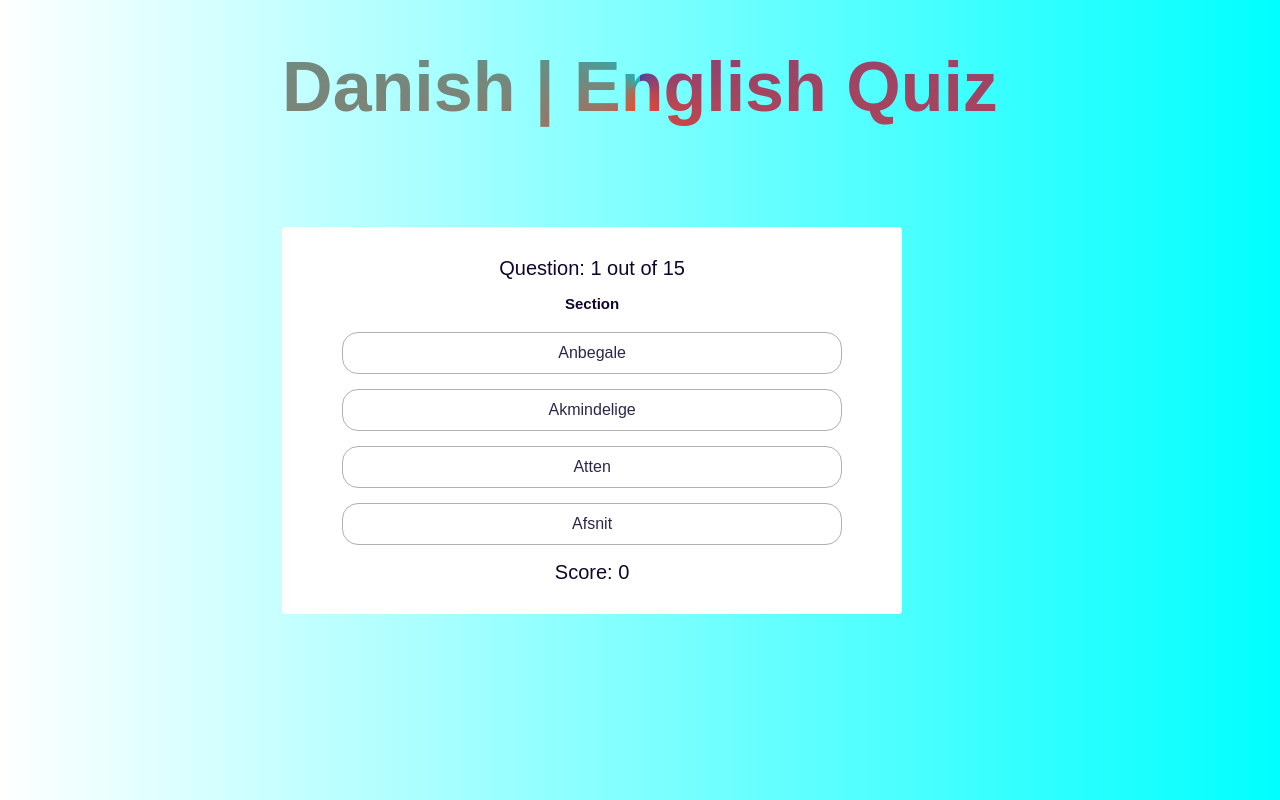
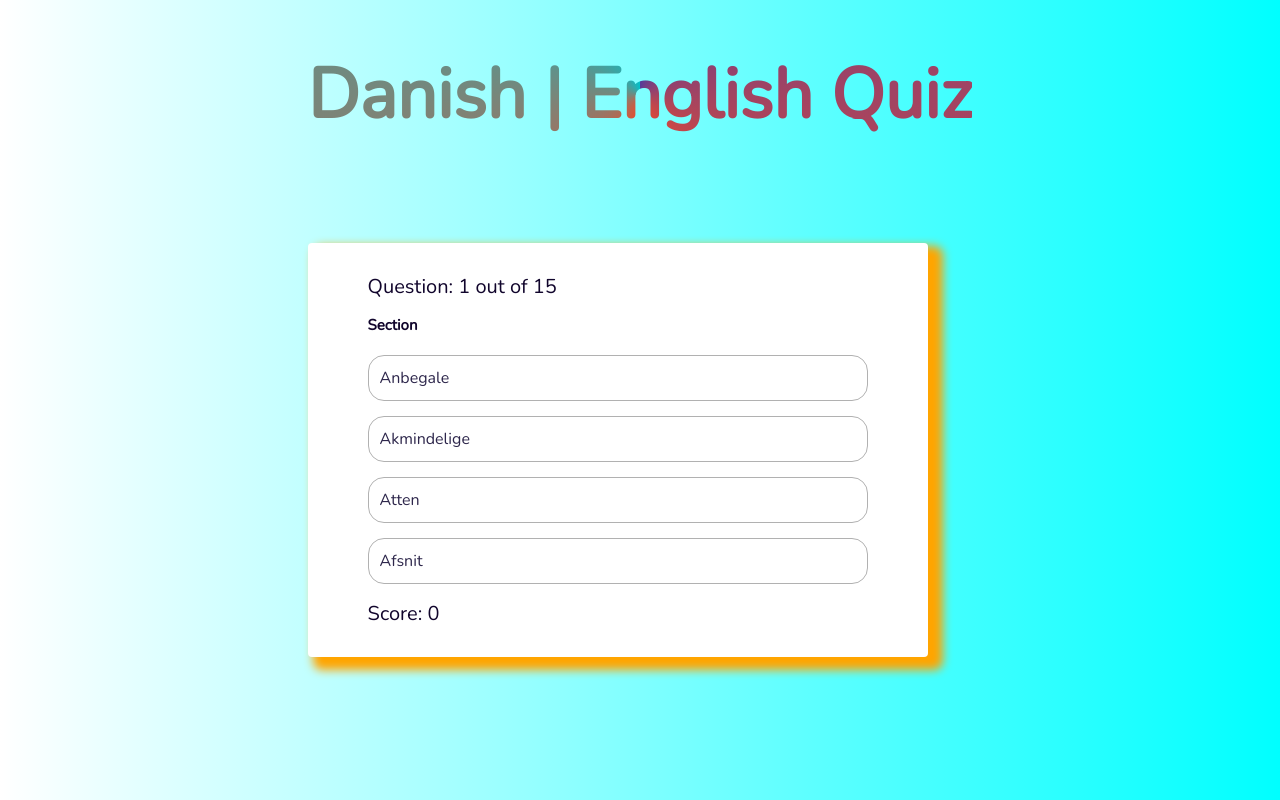
Before and after one commit to smithniels/clonelingo, a React (Create React App) app: page / in a window 1280 px wide. Built offline with nearby package versions, Linux system fonts and the light colour scheme.

Commit message:
tbh fonts just make things better

```diff
--- a/src/App.css
+++ b/src/App.css
@@ -1,9 +1,12 @@
+@import url('https://fonts.googleapis.com/css2?family=Nunito:wght@200;300;400&display=swap');;
+
 .App {
   text-align: center;
+
 }
 
 body {
-  font-family: 'Anek Malayalam', sans-serif;
+  font-family: 'Nunito','Anek Malayalam', sans-serif;
   background-image: linear-gradient(to left, cyan, white);
   color: #11052c;
   display: flex;
@@ -19,10 +22,11 @@ body {
   border-radius: 4px;
   margin-top: 100px;
   padding: 30px 60px;
-
-
+  position:relative;
+  box-shadow: 10px 8px 10px 5px orange;
 
 }
+
 
 ul {
   list-style: none;
@@ -55,7 +59,9 @@ ul {
   padding: 11px;
   margin-top: 15px;
   cursor: pointer;
+  position:relative;
 }
+
 
 .question-card ul .selected-answer {
   background: #ffd6ff;
--- a/src/App.js
+++ b/src/App.js
@@ -1,3 +1,9 @@
+// TODO: make font better
+// TODO: make text colors change depending on correct-ness
+// TODO: make the aesthetics "better"
+// TODO: randomize question order
+// TODO: probably should have question contained in a JSON (I think... Like that makes sense to me)
+
 import React, { useState } from 'react';
 import './App.css';
 
@@ -253,7 +259,7 @@ function App() {
                 },
                 {
                     id: 3,
-                    text: '',
+                    text: 'At Gåre',
                     isCorrect: false
                 }
             ]
@@ -273,7 +279,7 @@ function App() {
                 },
                 {
                     id: 2,
-                    text: 'At smutte',
+                    text: 'At Smutte',
                     isCorrect: false
                 },
                 {
@@ -368,17 +374,17 @@ function App() {
                 },
                 {
                     id: 1,
-                    text: 'Til Tørst',
+                    text: 'Til Tørst', // to thirst
                     isCorrect: false
                 },
                 {
                     id: 2,
-                    text: 'Til Sult',
+                    text: 'Til Sult', // to hunger
                     isCorrect: false
                 },
                 {
                     id: 3,
-                    text: 'At Rådgive',
+                    text: 'At Rådgive', //to advise
                     isCorrect: false
                 }
             ]
```
